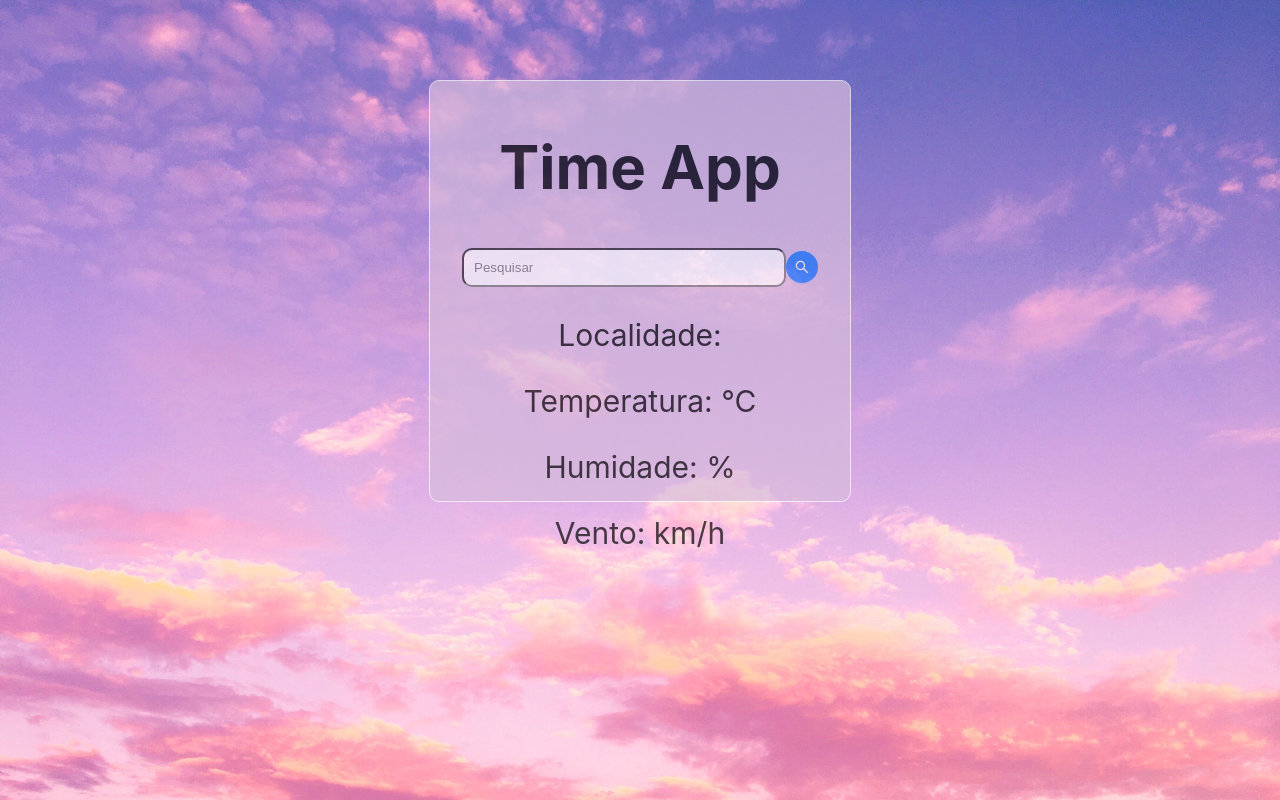
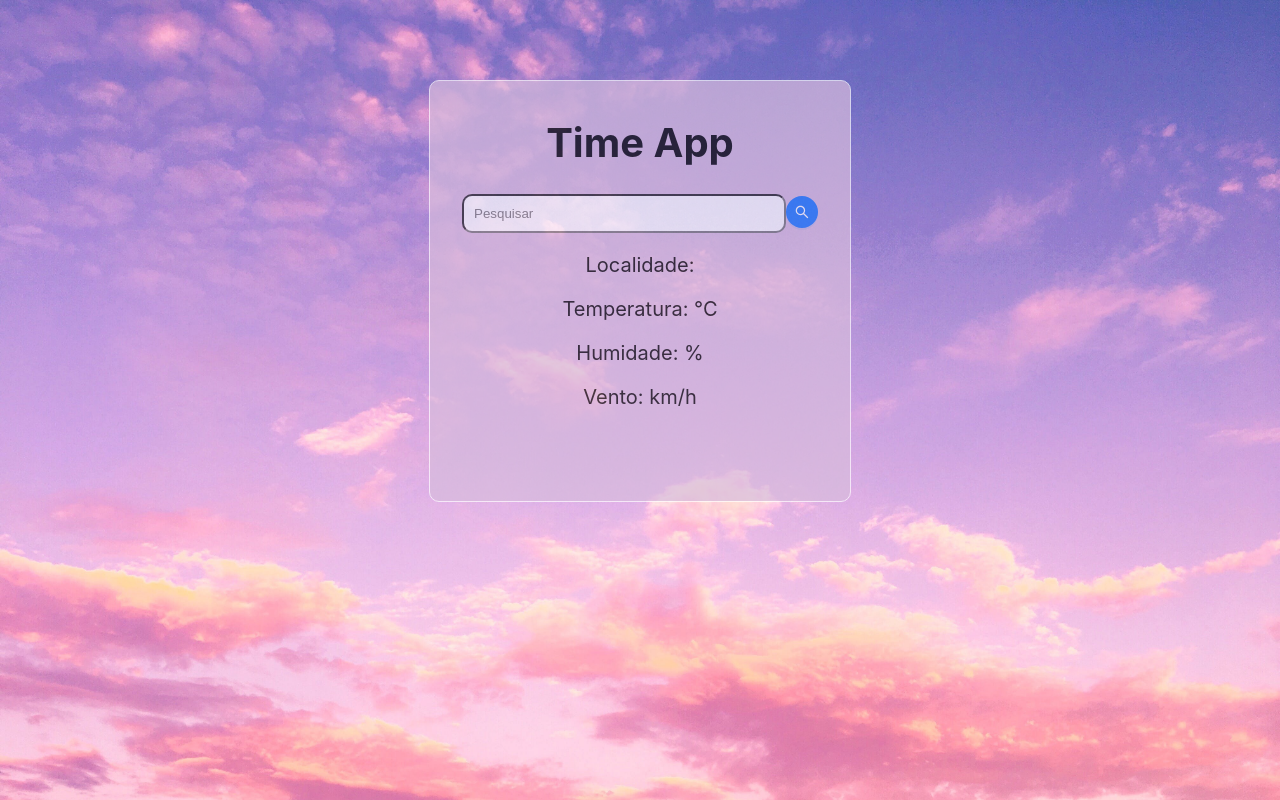
Before and after one commit to Isaiasdesemvolvedor/Clim-tico, a React (Create React App) app: page / in a window 1280 px wide. Built offline with nearby package versions, Linux system fonts and the light colour scheme.

Commit message:
Update App.css

```diff
--- a/src/App.css
+++ b/src/App.css
@@ -4,7 +4,7 @@
     top: 10vh;
     height: 400px;
     width: 400px;
-    font-size: 30px;
+    font-size: 20px;
     border-radius: 10px;
     color: rgb(0, 0, 0);
     text-align: center;
```
